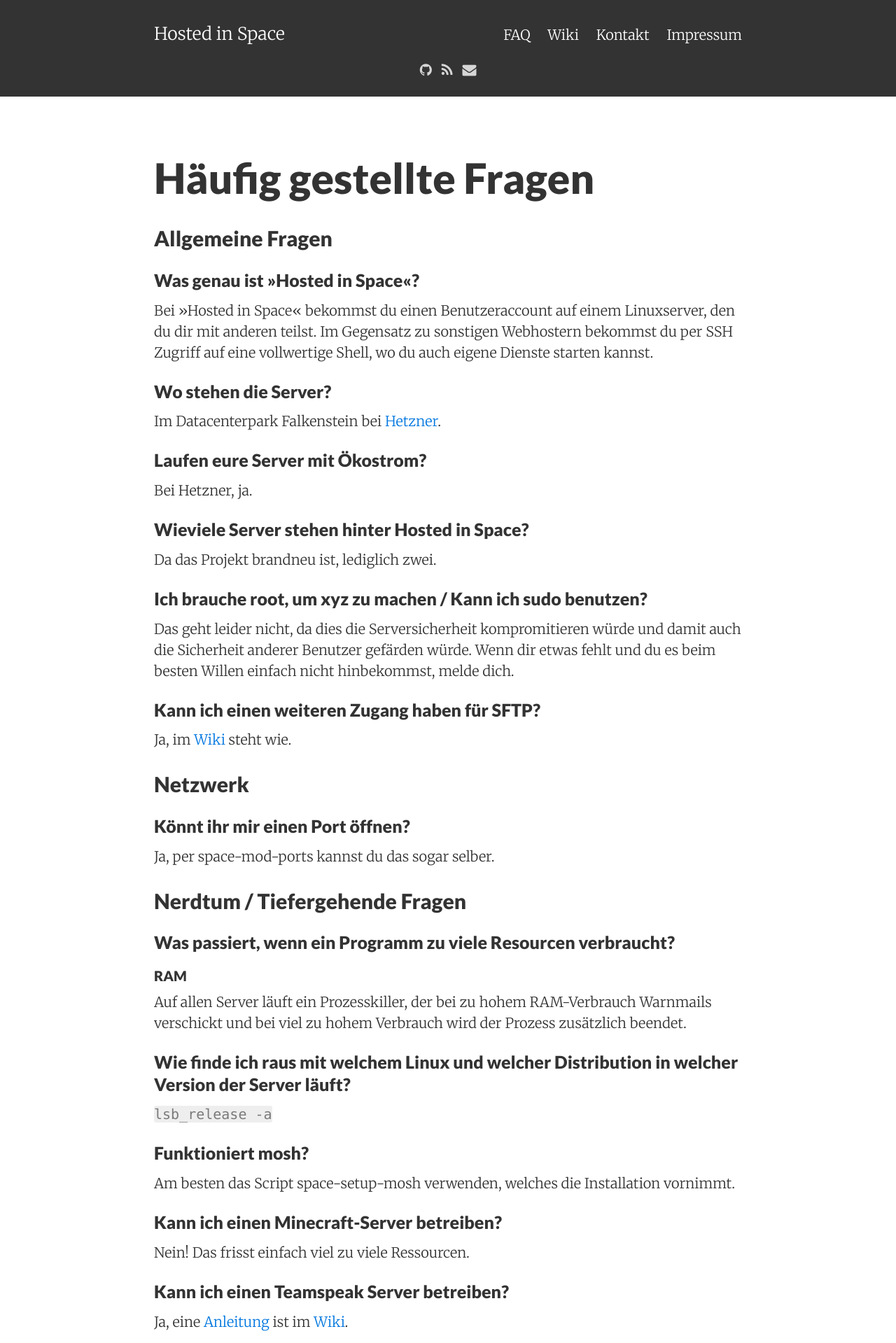
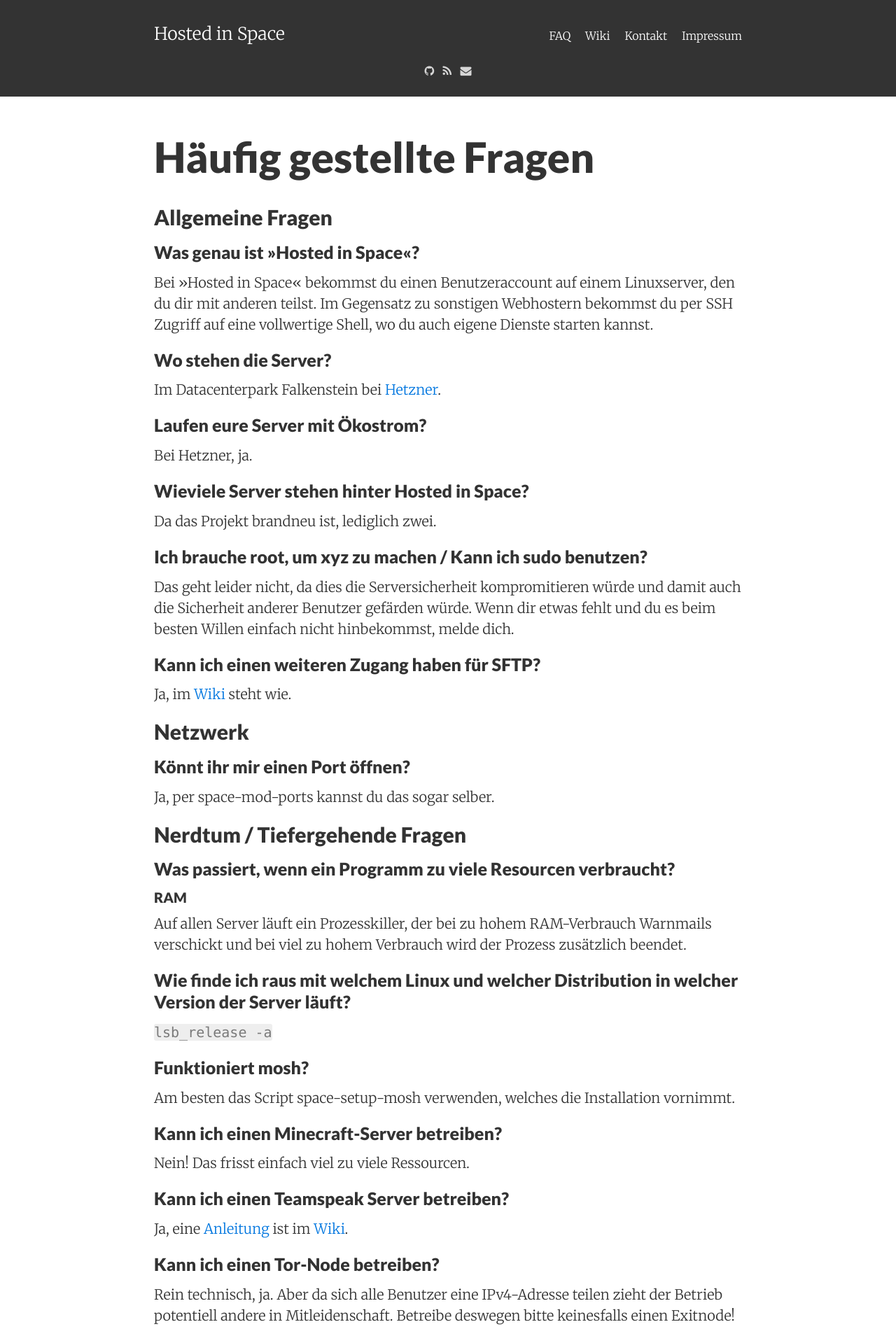
Before and after one commit to coderbyheart/hostedinspace.github.io, a Jekyll site: the page built from faq/index.md, in a window 1280 px wide. Shown: the top 1919 px of the page at 70% size. Built offline with Jekyll 4.4.1, drawn with Linux system fonts in a browser that asks for light colours; nearby versions of some CDN libraries.

Commit message:
Changed some stylings

```diff
--- a/_sass/_measure.scss
+++ b/_sass/_measure.scss
@@ -2,3 +2,7 @@
   margin: 0 auto;
   max-width: $measure-width;
 }
+
+.measure h1, .measure h2, .measure h3, .measure h4, .measure h5, .measure h6 {
+  margin-top: .5em;
+}
--- a/_sass/_media-queries.scss
+++ b/_sass/_media-queries.scss
@@ -17,7 +17,7 @@
   }
 
   .site-header a {
-    font-size: $h4;
+    font-size: .8rem;
   }
 
   .site-header .site-title {
```
